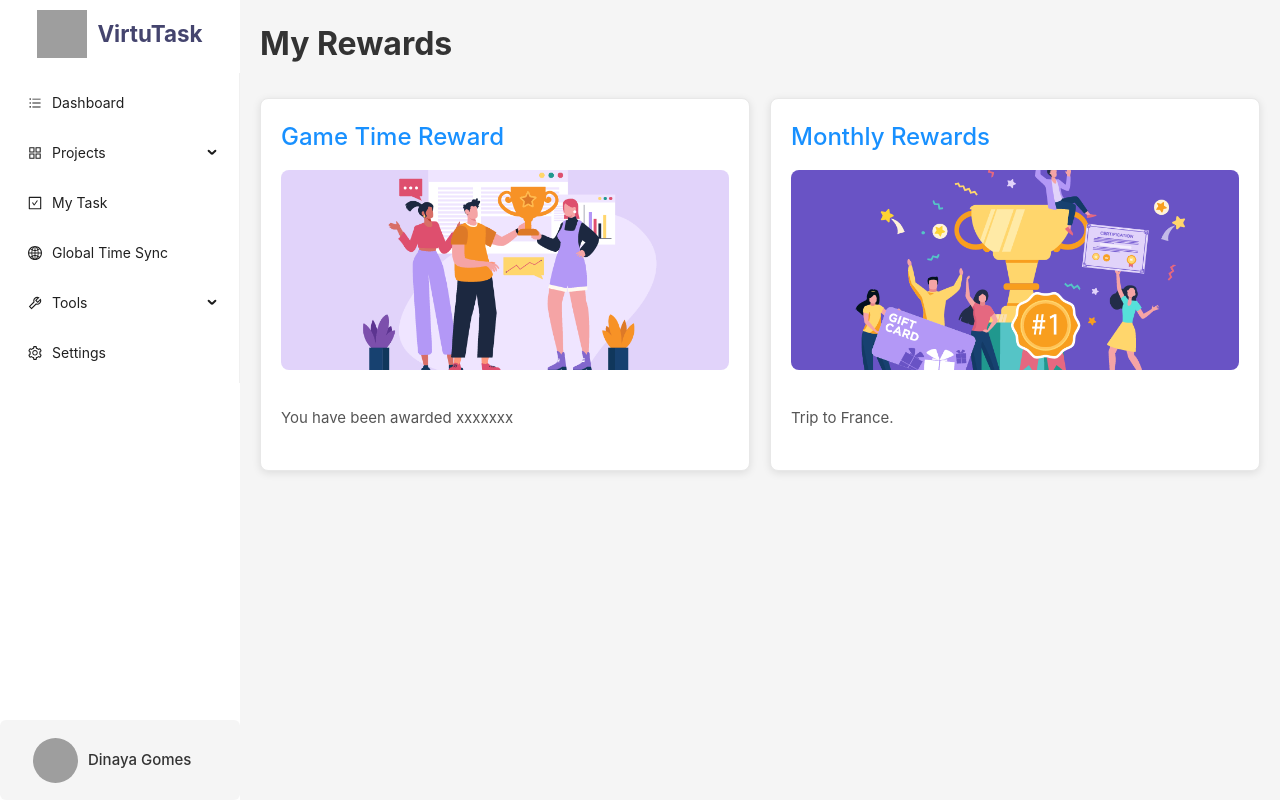
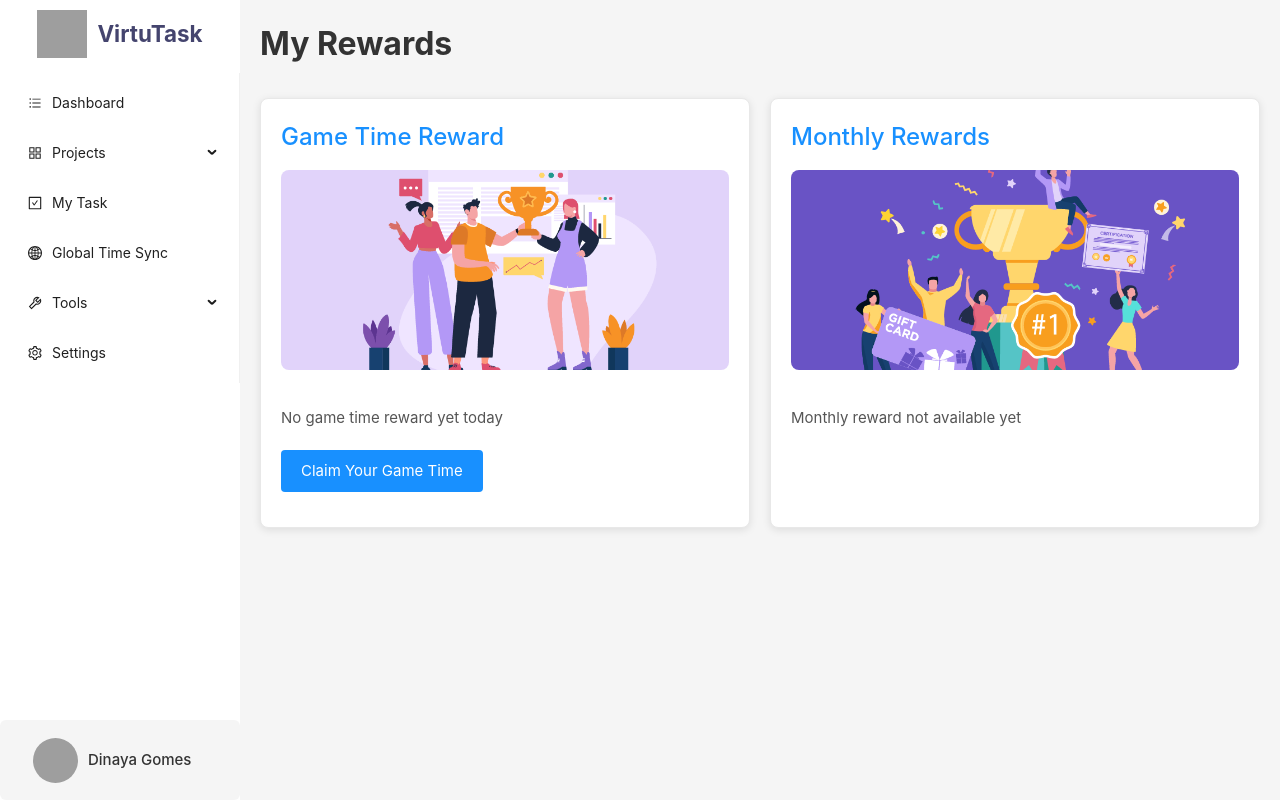
Before and after one commit to binubandara/virtuTask-app, a React (Vite) app in the folder frontend/: page /pane/rewards in a window 1280 px wide. Built offline with nearby package versions, Linux system fonts and the light colour scheme; grey boxes are pictures that could not be loaded.

Commit message:
Connected APIs to frontend

```diff
--- a/frontend/src/components/globalTime/CityTime.jsx
+++ b/frontend/src/components/globalTime/CityTime.jsx
@@ -1,6 +1,6 @@
 import React, { useState, useEffect } from "react";
 import ReactCountryFlag from "react-country-flag";
-import { FaSun, FaMoon } from "react-icons/fa"; // Import sun and moon icons
+import { FaSun, FaMoon } from "react-icons/fa";
 
 export default function CityTime({ city, is12HourFormat, showDayNightIcon }) {
     const [time, setTime] = useState(new Date());
--- a/frontend/src/components/landingPage/Home.jsx
+++ b/frontend/src/components/landingPage/Home.jsx
@@ -7,6 +7,7 @@ const Home = () => {
     return (
         <div id="home" className="bg-[#F5F7FA]">
             <div style={{ paddingLeft: "2.5rem", paddingRight: "2.5rem"}} className=" max-w-screen mx-auto min-h-screen h-screen">
+
 
             <Carousel className="w-full  mx-auto">
                     <div className="my-28 md:my-8 py-12 flex flex-col md:flex-row-reverse items-center justify-between gap-12">
--- a/frontend/src/components/rewardsPage/Rewards.css
+++ b/frontend/src/components/rewardsPage/Rewards.css
@@ -74,3 +74,41 @@
   height: 100%;
   object-fit: cover;
 }
+
+.loading-spinner {
+  border: 4px solid #f3f3f3;
+  border-top: 4px solid #1890ff;
+  border-radius: 50%;
+  width: 40px;
+  height: 40px;
+  animation: spin 1s linear infinite;
+  margin: 20px auto;
+}
+
+@keyframes spin {
+  0% { transform: rotate(0deg); }
+  100% { transform: rotate(360deg); }
+}
+
+.error-message {
+  color: #ff4d4f;
+  padding: 20px;
+  border: 1px solid #ff4d4f;
+  border-radius: 4px;
+  margin: 20px;
+  text-align: center;
+}
+
+.claim-button {
+  background-color: #1890ff;
+  color: white;
+  padding: 10px 20px;
+  border: none;
+  border-radius: 4px;
+  cursor: pointer;
+  margin-top: 15px;
+}
+
+.claim-button:hover {
+  background-color: #40a9ff;
+}
--- a/frontend/src/components/rewardsPage/Rewards.jsx
+++ b/frontend/src/components/rewardsPage/Rewards.jsx
@@ -1,18 +1,93 @@
-import React from 'react';
+import React, { useState, useEffect } from 'react';
 import './Rewards.css';
 import reward1 from '../../assets/reward1.png';
 import reward2 from '../../assets/reward2.png';
+import { useNavigate } from 'react-router-dom';
 
 const Rewards = () => {
-  const gameTimeData = {
-    title: "Game Time Reward",
-    progress: "You have been awarded xxxxxxx",
+  const [gameTimeReward, setGameTimeReward] = useState(null);
+  const [monthlyReward, setMonthlyReward] = useState(null);
+  const [loading, setLoading] = useState(true);
+  const [error, setError] = useState('');
+  const navigate = useNavigate();
+
+  useEffect(() => {
+    const fetchRewards = async () => {
+      try {
+        const token = localStorage.getItem('token');
+        if (!token) {
+          navigate('/pane/rewards');
+          return;
+        }
+
+        const gameResponse = await fetch('http://localhost:5004/api/game-time', {
+          headers: { 'Authorization': `Bearer ${token}` }
+        });
+
+        if (gameResponse.status === 401) {
+          localStorage.removeItem('token');
+          navigate('/login');
+          return;
+        }
+
+        if (gameResponse.ok) {
+          const gameData = await gameResponse.json();
+          setGameTimeReward(gameData);
+        }
+
+        const monthlyResponse = await fetch('http://localhost:5004/api/monthly', {
+          headers: { 'Authorization': `Bearer ${token}` }
+        });
+
+        if (monthlyResponse.ok) {
+          const monthlyData = await monthlyResponse.json();
+          setMonthlyReward(monthlyData);
+        }
+
+      } catch (err) {
+        setError('Failed to connect to the server');
+      } finally {
+        setLoading(false);
+      }
+    };
+
+    fetchRewards();
+  }, [navigate]);
+
+  const handleClaimGameTime = async () => {
+    try {
+      const token = localStorage.getItem('token');
+      const response = await fetch('http://localhost:5004/api/createGame', {
+        method: 'POST',
+        headers: { 'Authorization': `Bearer ${token}` }
+      });
+
+      if (response.ok) {
+        const newReward = await response.json();
+        setGameTimeReward(newReward);
+      }
+    } catch (err) {
+      setError('Failed to claim game time reward');
+    }
   };
 
-  const monthlyData = {
-    title: "Monthly Rewards",
-    progress: "Trip to France.",
-  };
+  if (loading) {
+    return (
+      <div className="rewards-container">
+        <div className="loading-spinner"></div>
+        <p>Loading rewards...</p>
+      </div>
+    );
+  }
+
+  if (error) {
+    return (
+      <div className="rewards-container">
+        <div className="error-message">{error}</div>
+        <button onClick={() => window.location.reload()}>Try Again</button>
+      </div>
+    );
+  }
 
   return (
     <div className="rewards-container">
@@ -20,22 +95,46 @@ const Rewards = () => {
 
       <div className="tiles-container">
         <div className="reward-tile">
-          <h2 className="tile-heading">{gameTimeData.title}</h2>
+          <h2 className="tile-heading">Game Time Reward</h2>
           <div className="image-placeholder">
             <img src={reward1} alt="Game Time Reward" className="tile-image" />
           </div>
           <div className="tile-data">
-            <p>{gameTimeData.progress}</p>
+            {gameTimeReward ? (
+              <>
+                <p>🎉 You've earned {gameTimeReward.rewardAmount} minutes!</p>
+                <p>Points: {gameTimeReward.points}</p>
+                <p>Date: {new Date(gameTimeReward.date).toLocaleDateString()}</p>
+              </>
+            ) : (
+              <>
+                <p>No game time reward yet today</p>
+                <button
+                  className="claim-button"
+                  onClick={handleClaimGameTime}
+                >
+                  Claim Your Game Time
+                </button>
+              </>
+            )}
           </div>
         </div>
 
         <div className="reward-tile">
-          <h2 className="tile-heading">{monthlyData.title}</h2>
+          <h2 className="tile-heading">Monthly Rewards</h2>
           <div className="image-placeholder">
             <img src={reward2} alt="Monthly Rewards" className="tile-image" />
           </div>
           <div className="tile-data">
-            <p>{monthlyData.progress}</p>
+            {monthlyReward && !monthlyReward.message ? (
+              <>
+                <p>🏆 {monthlyReward.description}</p>
+                <p>Amount: {monthlyReward.rewardAmount} credits</p>
+                <p>Date: {new Date(monthlyReward.date).toLocaleDateString()}</p>
+              </>
+            ) : (
+              <p>{monthlyReward?.message || 'Monthly reward not available yet'}</p>
+            )}
           </div>
         </div>
       </div>
--- a/frontend/src/components/settingsPage/Settings.jsx
+++ b/frontend/src/components/settingsPage/Settings.jsx
@@ -1,6 +1,6 @@
 import React, { useState, useEffect } from "react";
 import { FaPalette, FaCalendarAlt, FaBell, FaLock, FaPowerOff, FaGlobe } from "react-icons/fa";
-import "./Settings.css"; // Import the CSS file
+import "./Settings.css";
 
 const Settings = () => {
   const [darkMode, setDarkMode] = useState(false);
```
Lines whose indentation alone changed are shown as unchanged.
